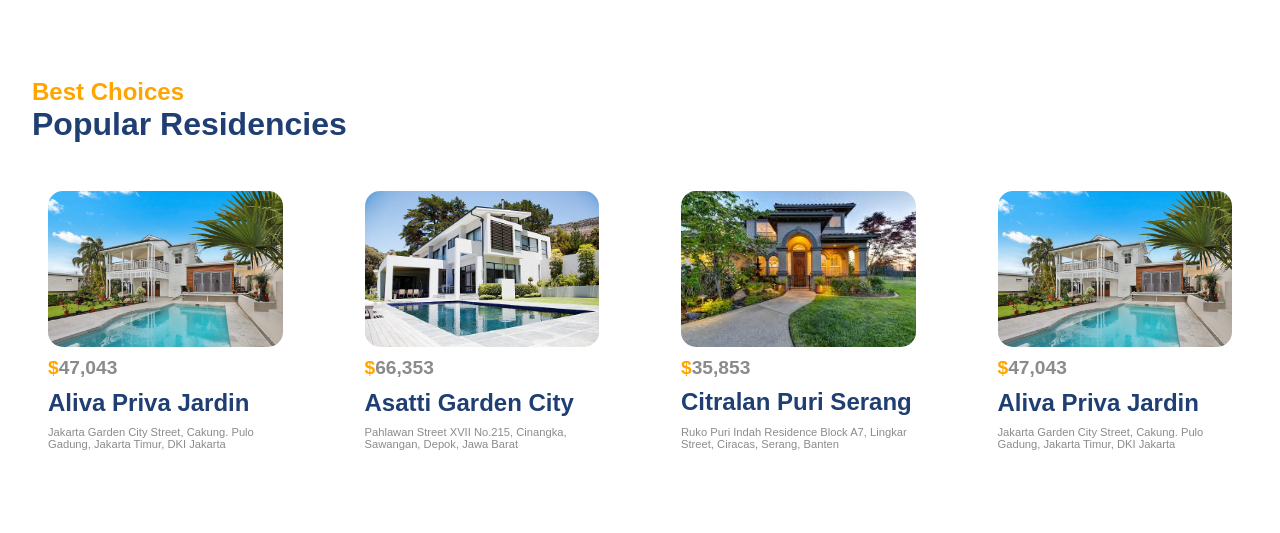
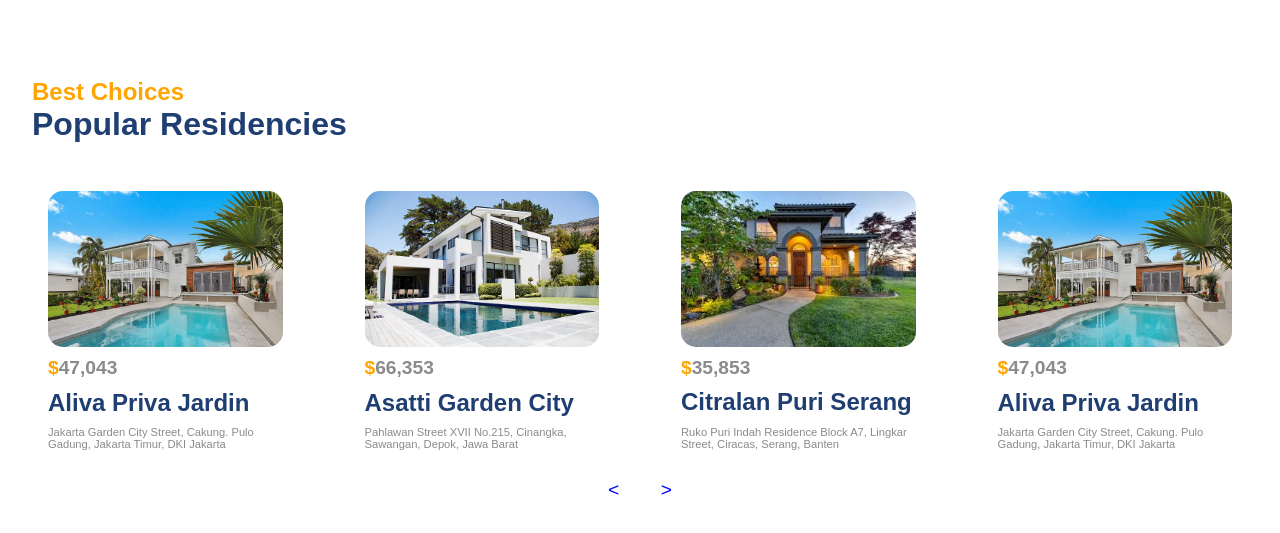
Before and after one commit to Sayantansen123/real-estate, a React (Vite) app: page / in a window 1280 px wide. Shown: the part 827-1360 px from the top of the page. Before the commit the page ends 1325 px from the top, so only its background shows below. Built offline with nearby package versions, Linux system fonts and the light colour scheme.

Commit message:
slider completed

```diff
--- a/src/components/Residencies/Residencies.css
+++ b/src/components/Residencies/Residencies.css
@@ -1,9 +1,31 @@
 .r-container{
     overflow: hidden;
+    position: relative;
 }
 
 .r-head{
     margin-bottom: 2rem;
+}
+
+.r-button{
+
+    gap: 1rem;
+    padding-top: 10px;
+}
+
+.r-button button{
+    font-size: 1.2rem;
+    padding: 0.2rem 0.8rem;
+    color: blue;
+    border: none;
+    border-radius: 5px;
+    background-color: white;
+    cursor: pointer;
+}
+
+.r-button button:hover{
+    background-color: rgb(151, 151, 245);
+    color: white;
 }
 
 .r-card{
--- a/src/components/Residencies/Residencies.jsx
+++ b/src/components/Residencies/Residencies.jsx
@@ -4,6 +4,17 @@
 import "swiper/css"
 import data from '../../utils/slider.json'
 import { sliderSettings } from '../../utils/common'
+
+
+const SliderButton = () => {
+  const swiper = useSwiper()
+  return (
+    <div className="flexCenter r-button">
+      <button onClick={() => swiper.slidePrev()}>&lt;</button>
+      <button onClick={() => swiper.slideNext()}>&gt;</button>
+    </div>
+  )
+}
 
 const Residencies = () => {
   return (
@@ -15,13 +26,14 @@
         </div>
 
         <Swiper {...sliderSettings}>
+          <SliderButton/>
           {
             data.map((card, i) => (
               <SwiperSlide key={i}>
                 <div className="r-card flexColStart">
                   <img src={card.image} alt="home" />
                   <span className="r-price secondaryText">
-                    <span style={{color:"orange"}}>$</span>
+                    <span style={{ color: "orange" }}>$</span>
                     <span>{card.price}</span>
                   </span>
 
@@ -41,14 +53,3 @@
 }
 
 export default Residencies
-
-
-const sliderButtons = ()=>{
-  const swiper = useSwiper()
-return(
-  <div className="r-button">
-    <button>&lt;</button>
-    <button>&gt;</button>
-  </div>
-)
-}
```
